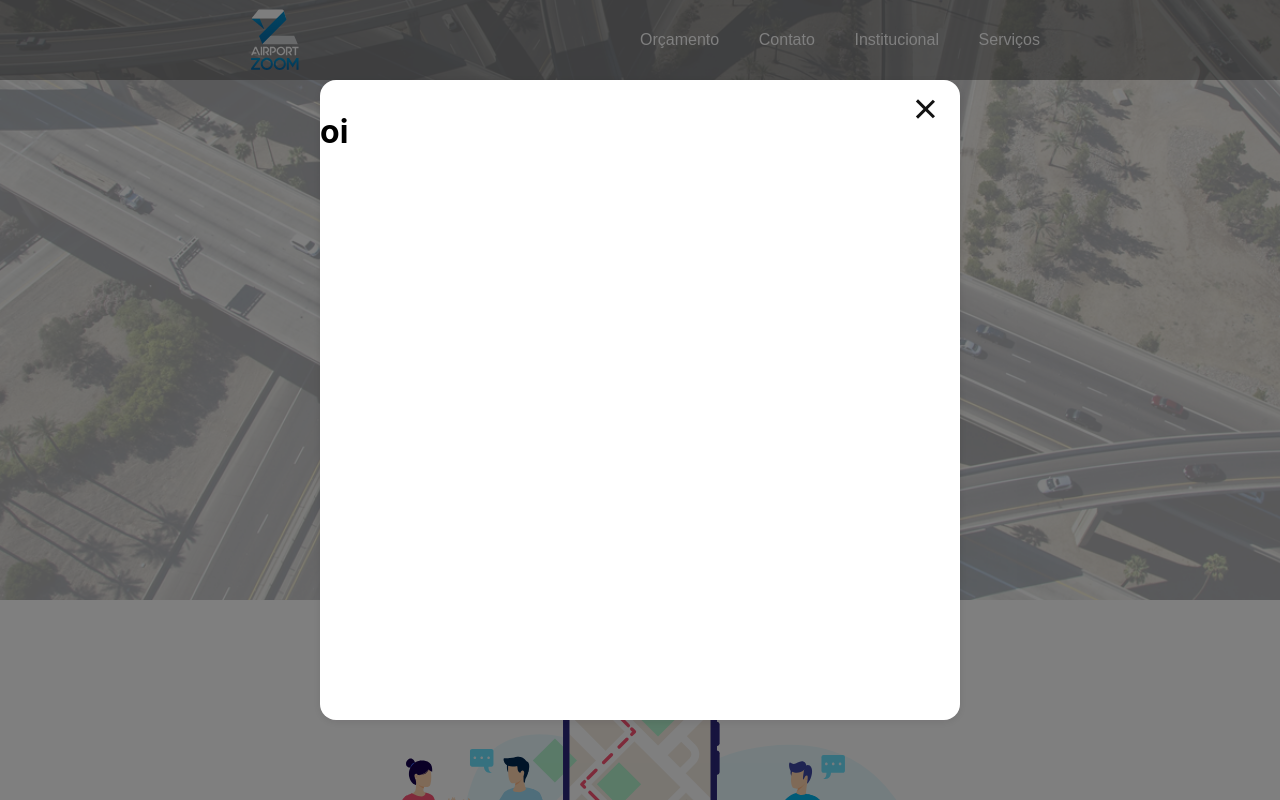
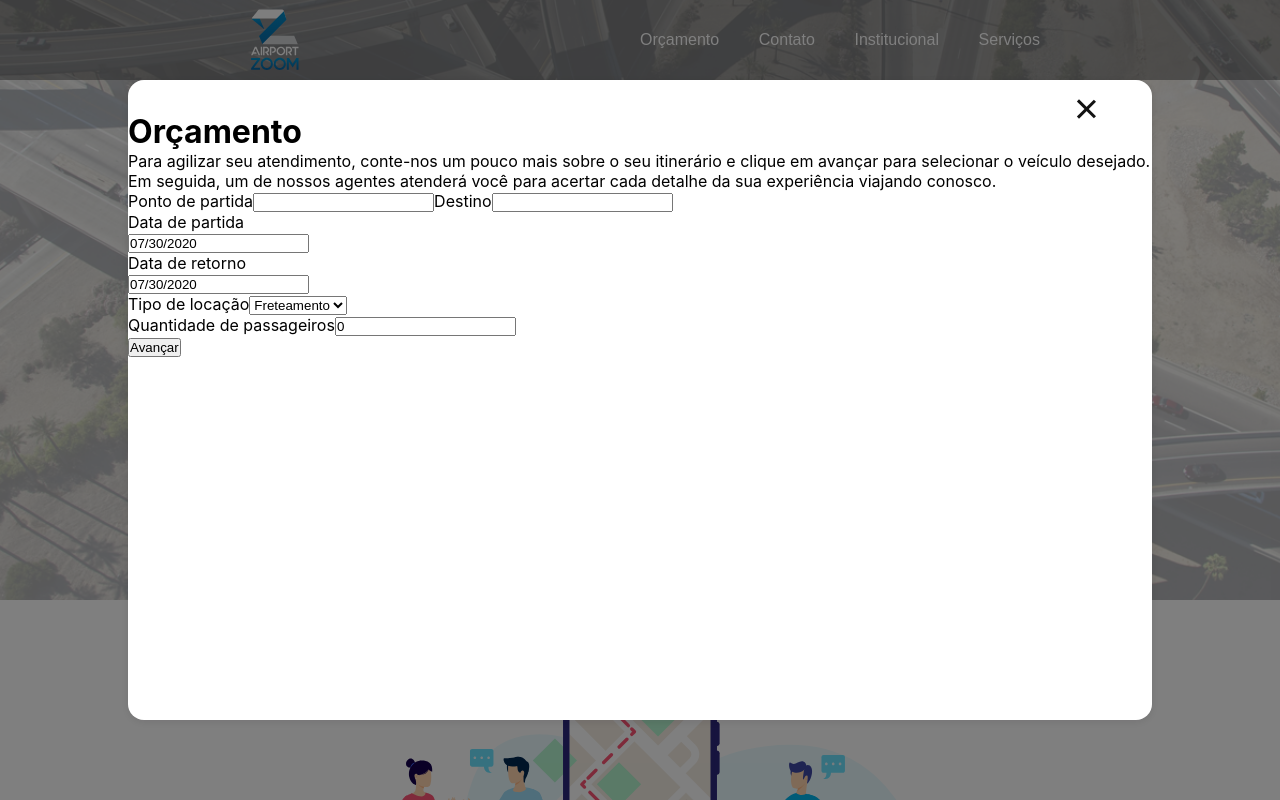
Before and after one commit to warleyaz/nume, a React (Create React App) app: page / in a window 1280 px wide. Both pictures are taken after a click on the button "Orçar agora". Shown: the top 800 px of the page. Built offline with nearby package versions, Linux system fonts and the light colour scheme.

Commit message:
feature modal

```diff
--- a/package.json
+++ b/package.json
@@ -7,6 +7,7 @@
     "@testing-library/react": "^9.3.2",
     "@testing-library/user-event": "^7.1.2",
     "react": "^16.13.1",
+    "react-datepicker": "^3.1.3",
     "react-dom": "^16.13.1",
     "react-router-dom": "^5.2.0",
     "react-scripts": "3.4.1",
--- /dev/null
+++ b/src/components/Modal/components/Budget/index.js
@@ -0,0 +1,121 @@
+import React, { useState } from "react";
+import DatePicker from "react-datepicker";
+import { WrapperModal } from "./style.js";
+
+export default () => {
+  const [initialDate, setInitialDate] = useState(new Date());
+  const [finishDate, setFinishDate] = useState(new Date());
+  const [count, setCount] = useState(0);
+  const [location, setLocation] = useState("");
+  const [destination, setDestination] = useState("");
+  const [setup, setSetup] = useState(false);
+  const [type, setType] = useState("translado");
+
+  function handleNext() {
+    if (location && destination && count !== 0) {
+      setSetup(true);
+    } else {
+      alert("preencha todos os campos");
+    }
+  }
+
+  function sendMessageWhatsapp() {
+    console.log("oi");
+  }
+
+  return setup ? (
+    <WrapperModal>
+      <header>
+        <h1>Orçamento</h1>
+        <p>
+          Já estamos prontos para atendê-lo! Revise os detalhes da sua
+          solicitação e clique em avançar.
+        </p>
+      </header>
+      <main>
+        <h3>Detalhes do itinerário</h3>
+        <p>{location}</p>
+        <p>{destination}</p>
+        <p>{initialDate.toLocaleDateString("pt-br")}</p>
+        <p>{count} assentos</p>
+        <p>valor</p>
+      </main>
+      <footer>
+        <h3>Finalize sua reserva</h3>
+        <p>
+          Clicar em avançar levará você ao Whatsapp para ser atendido por um de
+          nossos agentes.
+        </p>
+      </footer>
+      <button onClick={() => sendMessageWhatsapp()}>Avançar</button>
+    </WrapperModal>
+  ) : (
+    <WrapperModal>
+      <header>
+        <h1>Orçamento</h1>
+        <p>
+          Para agilizar seu atendimento, conte-nos um pouco mais sobre o seu
+          itinerário e clique em avançar para selecionar o veículo desejado. Em
+          seguida, um de nossos agentes atenderá você para acertar cada detalhe
+          da sua experiência viajando conosco.
+        </p>
+      </header>
+      <main>
+        <label htmlFor="location">Ponto de partida</label>
+        <input
+          type="text"
+          name="location"
+          id="location"
+          onChange={(e) => setLocation(e.target.value)}
+          value={location}
+        />
+        <label htmlFor="destination">Destino</label>
+        <input
+          type="text"
+          name="destination"
+          id="destination"
+          onChange={(e) => setDestination(e.target.value)}
+          value={destination}
+        />
+        <div>
+          <div className="container">
+            <label htmlFor="date-start">Data de partida</label>
+            <DatePicker
+              selected={initialDate}
+              onChange={(date) => setInitialDate(date)}
+              name="date-start"
+              id="date-start"
+            />
+          </div>
+          <div className="container">
+            <label htmlFor="date-finish">Data de retorno</label>
+            <DatePicker
+              selected={finishDate}
+              onChange={(date) => setFinishDate(date)}
+              name="date-finish"
+              id="date-finish"
+            />
+          </div>
+          <div className="container">
+            <label htmlFor="type">Tipo de locação</label>
+            <select selected={type} name="type" id="type">
+              <option value="freteamento">Freteamento</option>
+              <option value="translado">Translado</option>
+            </select>
+          </div>
+          <div className="container">
+            <label htmlFor="count">Quantidade de passageiros</label>
+            <input
+              type="text"
+              value={count}
+              name="count"
+              id="count"
+              onChange={(e) => setCount(e.target.value)}
+            />
+          </div>
+        </div>
+        <button onClick={() => handleNext()}>Avançar</button>
+      </main>
+    </WrapperModal>
+  );
+};
--- /dev/null
+++ b/src/components/Modal/components/Budget/style.js
@@ -0,0 +1,86 @@
+import styled from "styled-components";
+import { colors } from "../../../../assets/colors";
+import { device } from "../../../../assets/size.js";
+const headerPng = require("../../../../assets/images/header.png");
+
+export const WrapperModal = styled.div`
+  @media (${device.tablet}) {
+    display: flex;
+    width: 100%;
+    height: 100%;
+    flex-direction: column;
+    font-size: 1em;
+    header {
+      margin: auto 10%;
+      margin-top: -10%;
+      margin-bottom: 10%;
+      h1 {
+        font-size: 1.5em;
+        margin: 5% auto;
+      }
+      p {
+        text-align: justify;
+      }
+    }
+    main {
+      margin: auto 10%;
+      display: flex;
+      flex-direction: column;
+      button {
+        background: ${colors.black};
+        color: ${colors.white};
+        height: 2.4em;
+        border: none;
+        border-radius: 4px;
+        width: 50%;
+        position: absolute;
+        bottom: 10%;
+        right: 10%;
+      }
+      label {
+        font-weight: 500;
+        margin-top: 1em;
+        margin-bottom: 0.4em;
+      }
+      input {
+        background: ${colors.white};
+        border: 1px solid ${colors.gray};
+        border-radius: 4px;
+        height: 2.4em;
+      }
+      div {
+        display: flex;
+        flex-wrap: wrap;
+        justify-content: space-around;
+        .container {
+          display: flex;
+          flex-direction: column;
+          width: 50%;
+          label {
+            width: 100%;
+          }
+          input {
+            width: 100%;
+          }
+          select {
+            background: ${colors.white};
+            border: 1px solid ${colors.gray};
+            border-radius: 4px;
+            height: 2.4em;
+          }
+          &:nth-child(1) {
+            padding-right: 0.4em;
+          }
+          &:nth-child(3) {
+            margin-top: 1em;
+          }
+          &:last-child {
+            padding-left: 0.4em;
+          }
+        }
+      }
+    }
+  }
+  @media (${device.laptop}) {
+  }
+`;
--- a/src/components/Modal/style.js
+++ b/src/components/Modal/style.js
@@ -15,7 +15,7 @@ export const Modal = styled.div`
   background-color: rgba(0, 0, 0, 0.5);
   @media (${device.laptop}) {
     #container {
-      width: 50%;
+      width: 80%;
       height: 80%;
       background-color: ${colors.white};
       box-shadow: 0px 2px 8px rgba(17, 14, 27, 0.09);
@@ -48,4 +48,40 @@ export const Modal = styled.div`
       }
     }
   }
+
+  @media (${device.tablet}) {
+    #container {
+      width: 95%;
+      height: 90%;
+      background-color: ${colors.white};
+      box-shadow: 0px 2px 8px rgba(17, 14, 27, 0.09);
+      border-radius: 16px;
+      #close {
+        position: relative;
+        left: 85%;
+        top: 1%;
+        display: flex;
+        justify-content: center;
+        align-items: center;
+        background: transparent;
+        width: 32px;
+        height: 32px;
+        border: none;
+        &::before,
+        &::after {
+          content: " ";
+          position: absolute;
+          width: 2.5px;
+          height: 24px;
+          background-color: ${colors.black};
+        }
+        &::before {
+          transform: rotate(45deg);
+        }
+        &::after {
+          transform: rotate(-45deg);
+        }
+      }
+    }
+  }
 `;
--- a/src/page/Home/index.js
+++ b/src/page/Home/index.js
@@ -1,6 +1,7 @@
 import React, { useState, useRef } from "react";
-import { Wrapper } from "./style.js";
+
 import Modal from "../../components/Modal";
+import Budget from "../../components/Modal/components/Budget";
 import NavBar from "../../components/NavBar";
 import Header from "../../components/Header";
 import MainSection from "../../components/MainSection";
@@ -11,23 +12,23 @@ export default () => {
   const footerRef = useRef();
   const servicesRef = useRef();
 
-  const scrollToRef = (ref) =>  {
+  const scrollToRef = (ref) => {
     console.log(ref.current.offsetTop);
-    window.scrollTo(0, ref.current.offsetTop)
-  }
+    window.scrollTo(0, ref.current.offsetTop);
+  };
   return (
     <>
       <NavBar handleClick={scrollToRef} refs={{ footerRef, servicesRef }} />
       <Header setShowModal={() => setShowModal(true)} />
-      <MainSection servicesRef={servicesRef}/>
-      <Footer footerRef={footerRef}/>
+      <MainSection servicesRef={servicesRef} />
+      <Footer footerRef={footerRef} />
       {showModal ? (
         <Modal onClose={() => setShowModal(false)}>
-          <h1>oi</h1>
+          <Budget />
         </Modal>
       ) : (
         ""
       )}
-      </>
-      )
+    </>
+  );
 };
--- a/src/page/Home/style.js
+++ b/src/page/Home/style.js
@@ -3,7 +3,7 @@ import { colors } from "../../assets/colors";
 import { device } from "../../assets/size.js";
 const headerPng = require("../../assets/images/header.png");
 
-export const Wrapper = styled.div`
+export const WrapperModal = styled.div`
   @media (${device.tablet}) {
     display: flex;
     width: 100%;
```
Also changed, not shown: 1 other file (tests, documents, lock files or other folders).
